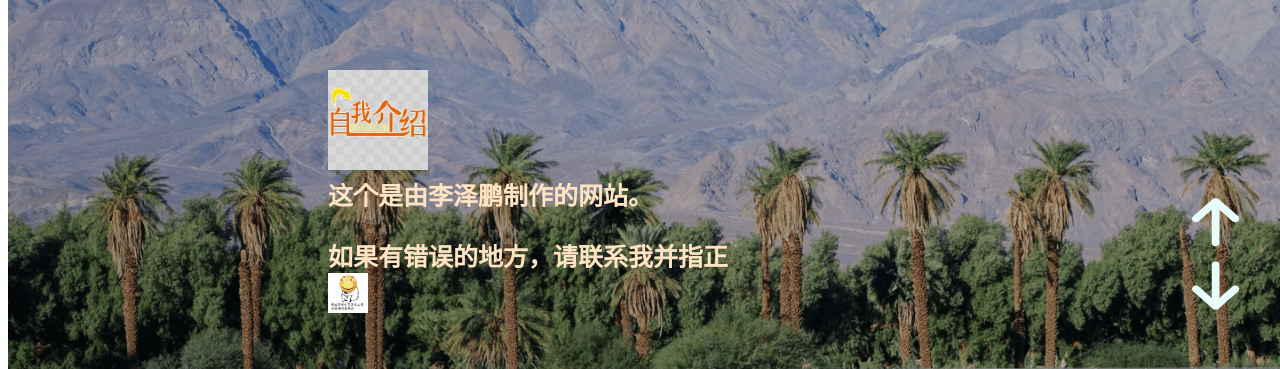
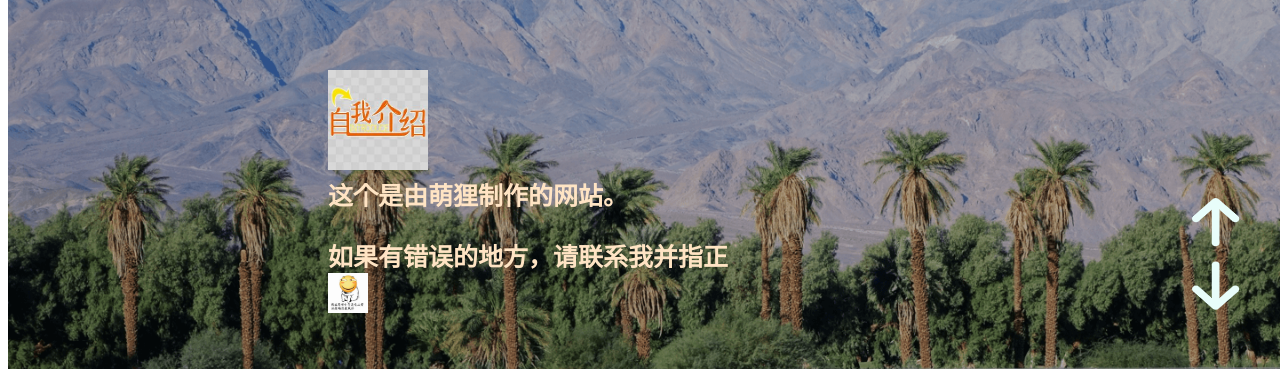
Before and after one commit to meng-l-i/mengli.github.io, a plain HTML site: page introduction.html in a window 1280 px wide. Shown: the part 170-539 px from the top of the page. Drawn offline with Linux system fonts and the light colour scheme.

Commit message:
Update introduction.html

```diff
--- a/introduction.html
+++ b/introduction.html
@@ -39,7 +39,7 @@
             <div class="content">
                 <img src="introduce.png" height="100" />
                 <br />
-                这个是由李泽鹏制作的网站。<br />
+                这个是由萌狸制作的网站。<br />
                 <p>如果有错误的地方，请联系我并指正<br /><img src="introduce-no.png" height="40" /></p>
             </div>
         </div>
```
